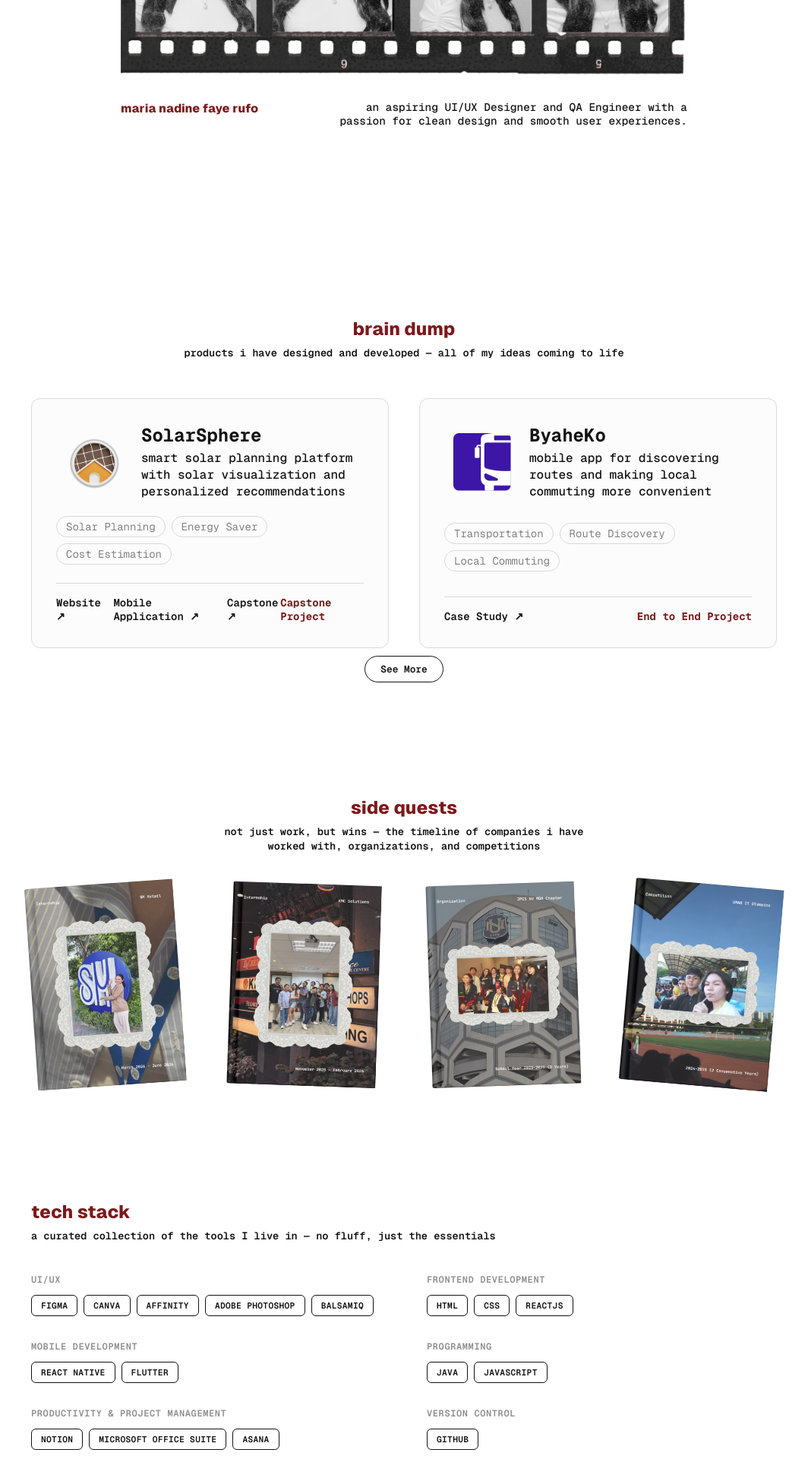
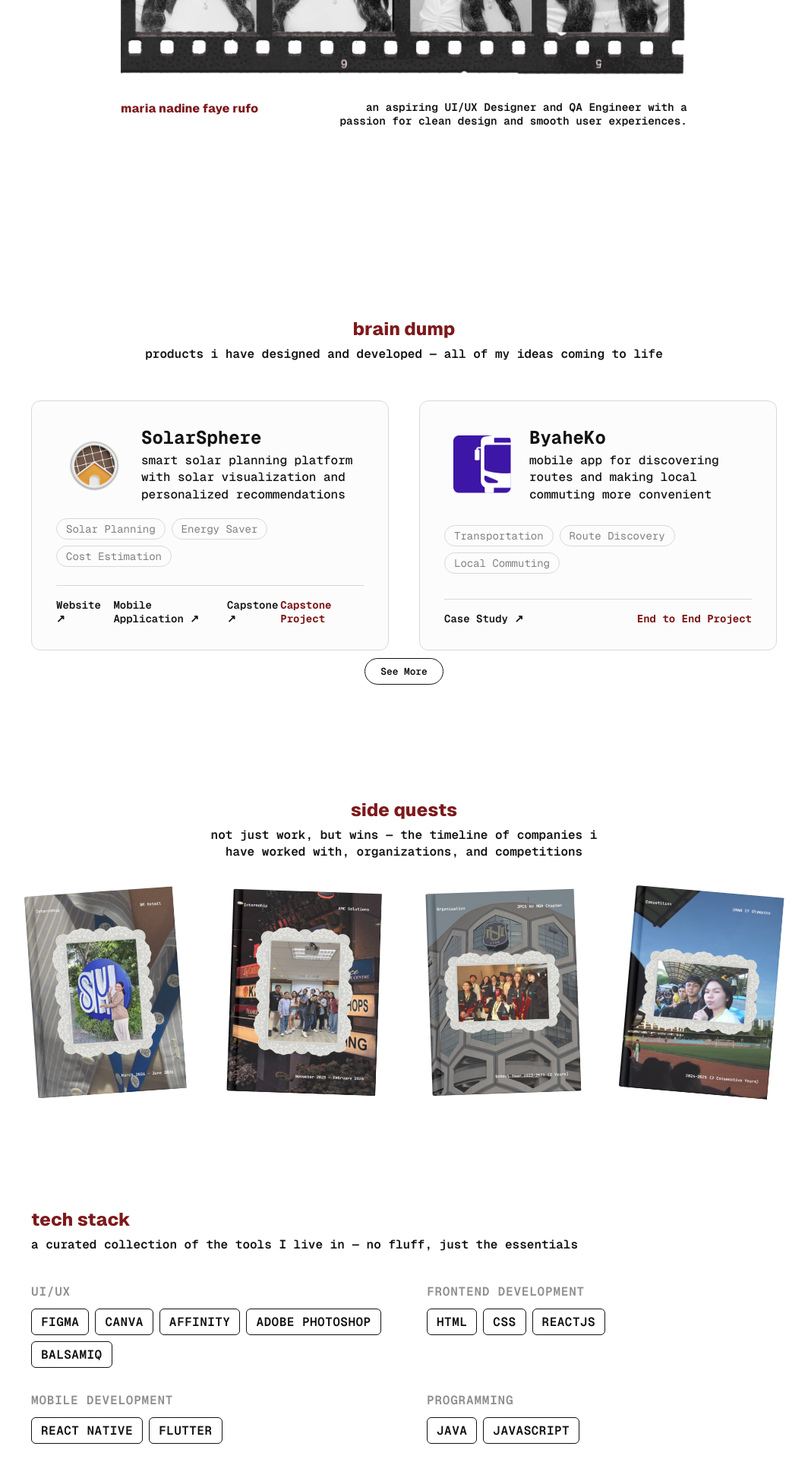
Before and after one commit to marianadine/mariafaye2026, a React (Vite) app: page / in a window 1280 px wide. Shown: the part 540-2460 px from the top of the page at 76% size, without its empty margins (108-1172 px from the left). Built offline with nearby package versions, Linux system fonts and the light colour scheme; a web font is replaced by a local one.

Commit message:
Home Page | change font size

```diff
--- a/src/styles/commonstyles.css
+++ b/src/styles/commonstyles.css
@@ -31,7 +31,7 @@
 .section-description {
     font-weight: 600;
     color: var(--text-color);
-    font-size: 0.85rem;
+    font-size: 1rem;
     margin-bottom: 40px;
     line-height: 1.4;
 }
@@ -63,7 +63,7 @@
 
 .group-title {
     font-family: 'Geist Mono', monospace;
-    font-size: 0.75rem;
+    font-size: 1rem;
     font-weight: 600;
     letter-spacing: 0.05em;
     color: #8e8e8e;
@@ -78,7 +78,7 @@
 
 .tech-badge {
     font-family: 'Geist Mono', monospace;
-    font-size: 0.7rem;
+    font-size: 1rem;
     font-weight: 600;
     letter-spacing: 0.03em;
     color: var(--text-color);
--- a/src/styles/home.css
+++ b/src/styles/home.css
@@ -41,7 +41,7 @@
 
 .two-column code:last-child {
     font-size: 0.9rem;
-    font-weight: 500;
+    font-weight: 600;
     color: var(--text-color);
     text-align: right;
     max-width: 469px;
@@ -69,11 +69,9 @@
 }
 
 .third-section code {
-    font-size: 0.85rem;
     color: var(--text-color);
-    max-width: 500px;
+    max-width: 530px;
     margin-bottom: 40px;
-    line-height: 1.4;
 }
 
 .third-section .image-wrapper {
@@ -156,7 +154,7 @@
 
 .hobby-label {
     font-family: 'Geist Mono', monospace;
-    font-size: 0.85rem;
+    font-size: 1rem;
     color: var(--text-color);
     max-width: 250px;
     line-height: 1.3;
```
